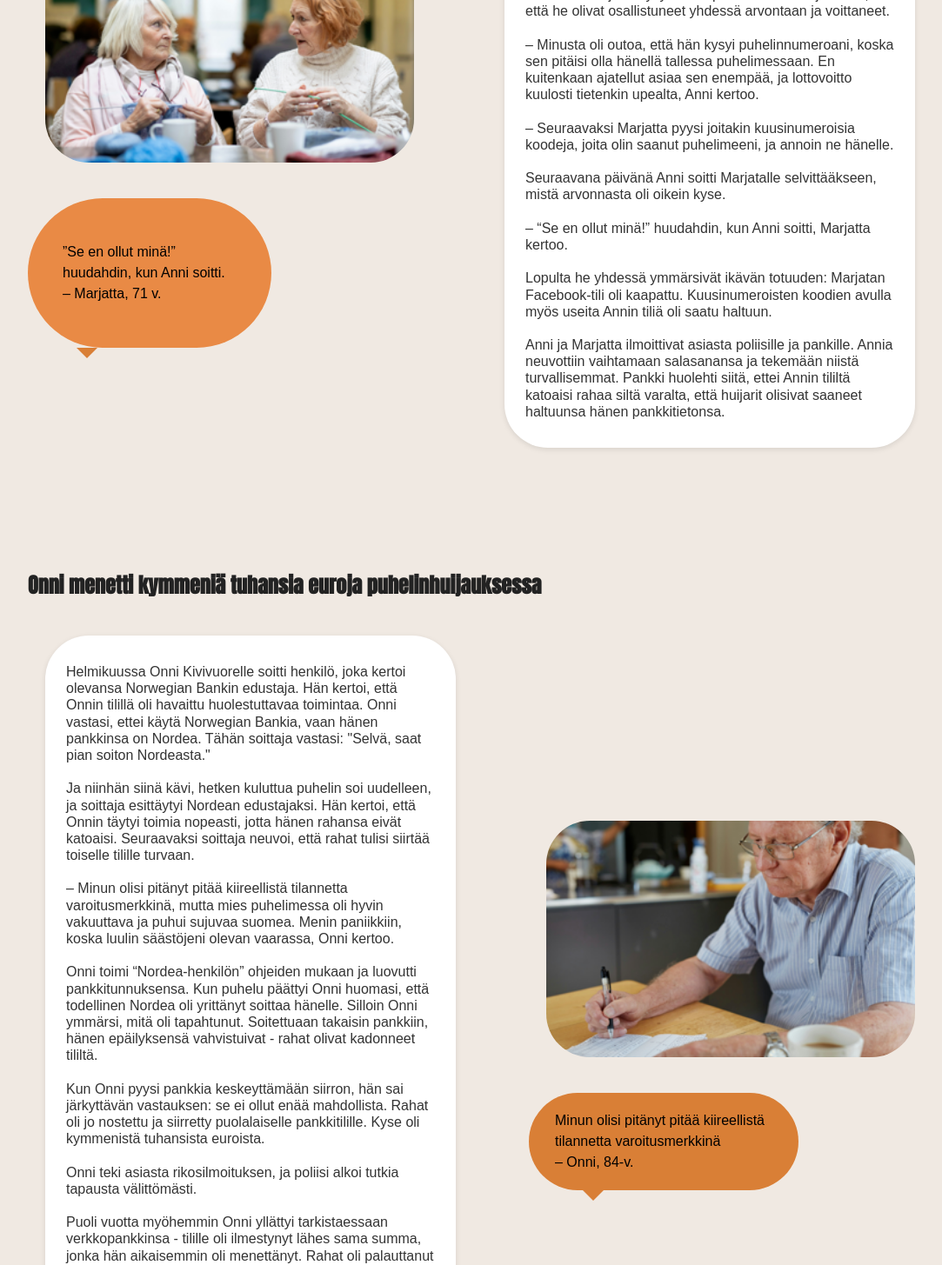
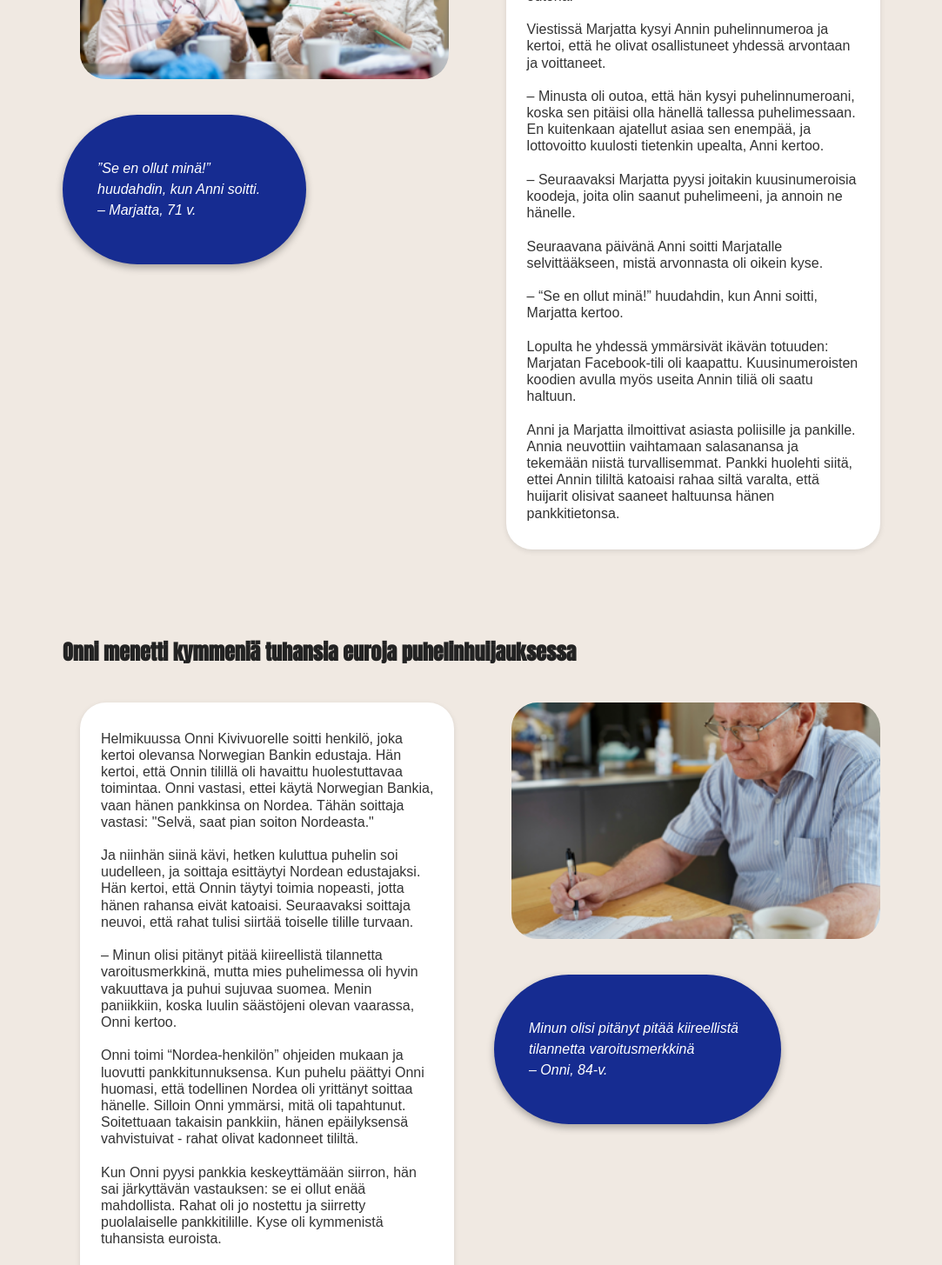
Before and after one commit to levonmaister/scamvjp2, a React (Vite) app: page / in a window 1280 px wide. Shown: the part 2780-4235 px from the top of the page at 87% size, without its empty margins (88-1171 px from the left). Built offline with nearby package versions, Linux system fonts and the light colour scheme.

Commit message:
artikel css, bubblor

```diff
--- a/src/styles/stories.css
+++ b/src/styles/stories.css
@@ -7,7 +7,7 @@ body {
 .stories-container {
     background-color: #f0e9e2;
     overflow: hidden;
-    padding: 15vh;
+    padding: 20vh;
     flex-direction: column;
     display: flex;
     flex-direction: column;
@@ -18,11 +18,11 @@ body {
 
 .story-description {
     height: auto;
-    max-width: 500px;
+    max-width: 540px;
     background-color: white;
     margin: 20px;
     padding: 32px 24px;
-    border-radius: 50px;
+    border-radius: 30px;
     box-shadow: 0 2px 6px rgba(0, 0, 0, 0.1);
     font-family: Arial, sans-serif;
     font-size: 16px;
@@ -40,31 +40,36 @@ body {
 
 .story-wrapper {
     display: flex;
-    align-items: center;
+    align-items: flex-start;
     justify-content: center;
-    margin-bottom: 10vh;
+    margin-bottom: 5vh;
     position: relative;
-    gap: 5vw;
+    gap: 2vw;
 }
+
 .artikel1 {
     flex-direction: row;
   }
 
-  .artikel2 {
+.artikel2 {
     flex-direction: row-reverse;
   }
 
+.artikel3 {
+    flex-direction: row;
+  }
+
 .storykuva1{
-    border-radius: 50px;
+    border-radius: 30px;
     width: 53vh;
     height: 34vh;
     margin: 20px;
 }
 
 .storykuva3{
-    border-radius: 20px;
-    width: 40vh;
-    height: 60vh;
+    border-radius: 30px;
+    width: 34vh;
+    height: 50vh;
     margin: 20px;
 }
 
@@ -74,22 +79,11 @@ body {
     font-size: 24px;
 }
 
-.descriptionandstory1{
-    display: flex;
-    justify-content: flex-end;
-}
-
-
-.descriptionandstory2{
-    display: flex;
-    justify-content: flex-start;
-}
-
 
 .quote-bubble1 {
     display: inline-block;
-    background-color: #E98A45;
-    color: black;
+    background-color: rgb(22, 44, 145);
+    color: white;
     font-weight: lighter;
     font-size: 16px;
     padding: 50px 40px;
@@ -99,30 +93,16 @@ body {
     position: relative;
     font-family: Arial, sans-serif;
     line-height: 1.5;
-  }
-
-  .quote-bubble1::after {
-    content: '';
-    position: absolute;
-    top: 100%;
-    left: 20%;
-    width: 0;
-    height: 0;
-    border: 12px solid transparent;
-    border-top-color: #d97f36;
+    font-style: italic;
+    box-shadow: 0px 4px 8px rgba(0,0,0,0.3);
   }
 
 
-
-.story2 {
-    align-self: flex-start;
-}
-
 .quote-bubble2 {
     display: inline-block;
-    padding: 20px 30px;
-    background-color: #d97f36;
-    color: black;
+    padding: 50px 40px;
+    background-color: rgb(22, 44, 145);
+    color: white;
     font-weight: lighter;
     font-size: 16px;
     border-radius: 999px;
@@ -131,25 +111,15 @@ body {
     position: relative;
     font-family: Arial, sans-serif;
     line-height: 1.5;
+    font-style: italic;
+    box-shadow: 0px 4px 8px rgba(0,0,0,0.3);
   }
-
-  .quote-bubble2::after {
-    content: '';
-    position: absolute;
-    top: 100%;
-    left: 20%;
-    width: 0;
-    height: 0;
-    border: 12px solid transparent;
-    border-top-color: #d97f36;
-  }
-
 
 
   .quote-bubble3 {
     display: inline-block;
-    background-color: #E98A45;
-    color: black;
+    background-color: rgb(22, 44, 145);
+    color: white;
     font-weight: lighter;
     font-size: 16px;
     padding: 50px 40px;
@@ -159,19 +129,12 @@ body {
     position: relative;
     font-family: Arial, sans-serif;
     line-height: 1.5;
+    font-style: italic;
+    box-shadow: 0px 4px 8px rgba(0,0,0,0.3);
 
   }
 
-  .quote-bubble3::after {
-    content: '';
-    position: absolute;
-    top: 100%;
-    left: 22%;
-    width: 0;
-    height: 0;
-    border: 12px solid transparent;
-    border-top-color: #d97f36;
-  }
+
 
 @media (max-width: 799px) {
 
```
